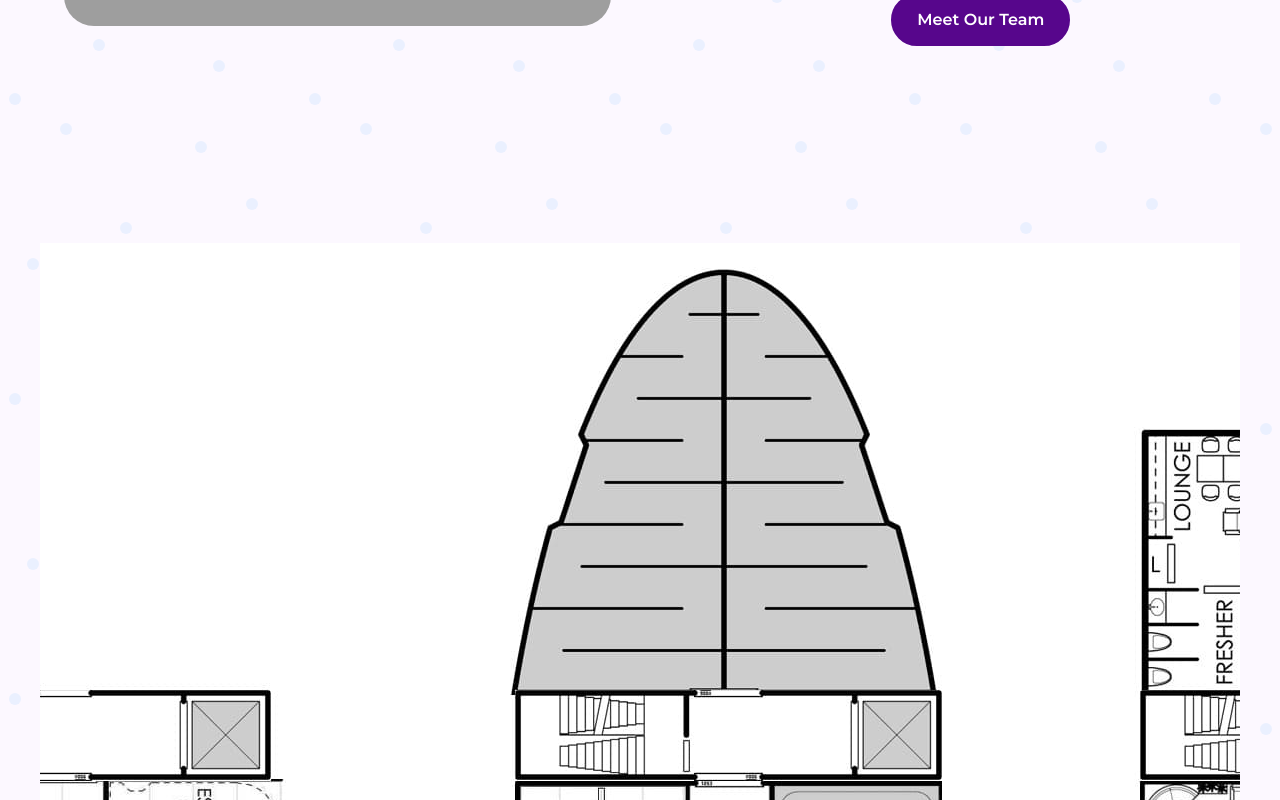
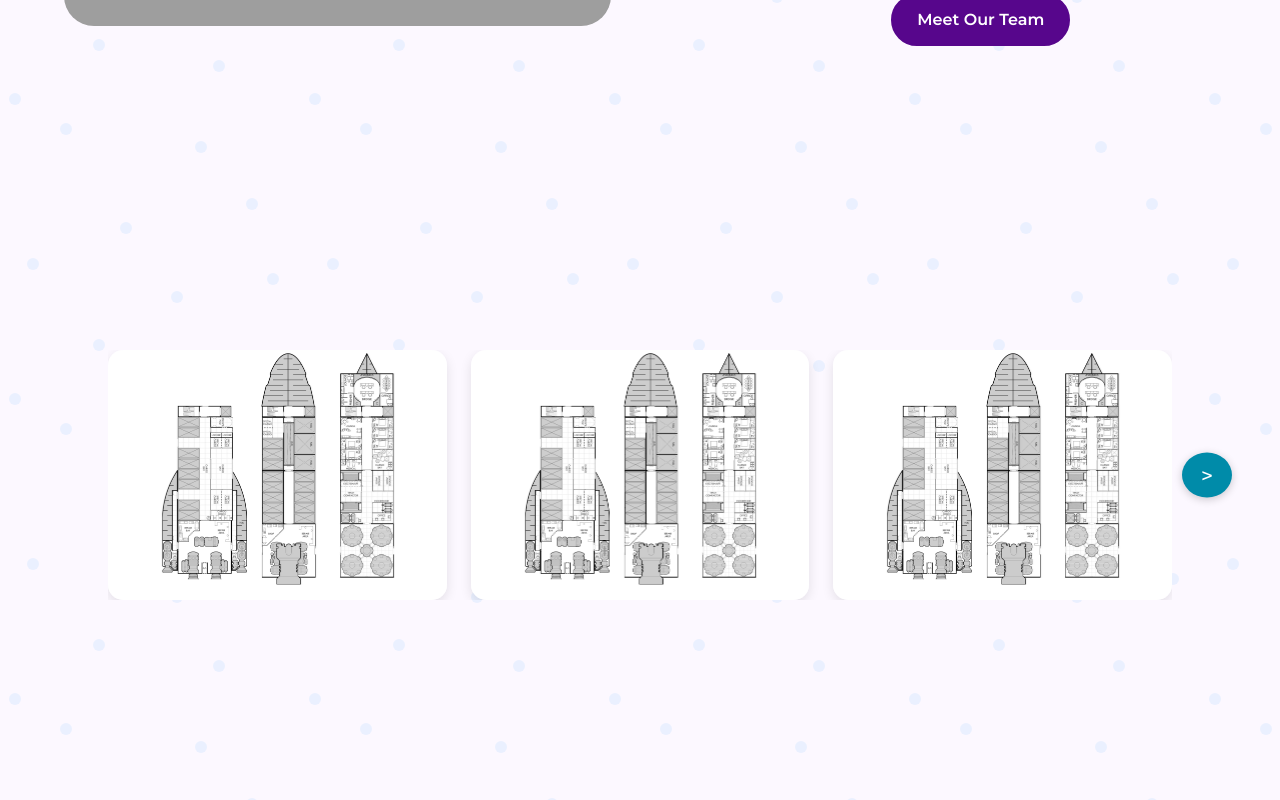
Before and after one commit to CENTMED/test-CENTMED-website, a React (Vite) app: page / in a window 1280 px wide. Shown: the part 1917-2717 px from the top of the page. Built offline with nearby package versions, Linux system fonts and the light colour scheme; grey boxes are pictures that could not be loaded.

Commit message:
Update Home.jsx

```diff
--- a/src/pages/Home.jsx
+++ b/src/pages/Home.jsx
@@ -155,7 +155,7 @@ const newsItems = [
     }
 ];
 
-// Image Carousel Component
+// Image Carousel Component (add this before the Home component)
 const ImageCarousel = ({ images }) => {
     const [currentIndex, setCurrentIndex] = useState(0);
     const [selectedImage, setSelectedImage] = useState(null);
@@ -169,11 +169,11 @@ const ImageCarousel = ({ images }) => {
         setCurrentIndex(prevIndex => Math.min(maxIndex, prevIndex + 1));
     };
 
-    const handleImageClick = (image) => {
+    const openModal = (image) => {
         setSelectedImage(image);
     };
 
-    const handleCloseModal = () => {
+    const closeModal = () => {
         setSelectedImage(null);
     };
 
@@ -182,25 +182,29 @@ const ImageCarousel = ({ images }) => {
     return (
         <>
             <div className="image-carousel-container">
-                <div className="image-carousel-wrapper">
+                <div className="image-carousel-content">
                     {currentIndex > 0 && (
                         <button
                             className="image-carousel-arrow image-carousel-arrow-left"
                             onClick={handlePrevious}
                             aria-label="Previous images"
                         >
-                            ‹
+                            &lt;
                         </button>
                     )}
 
                     <div className="carousel-images-container">
-                        {visibleImages.map(image => (
+                        {visibleImages.map((image, index) => (
                             <div
-                                key={image.id}
-                                className="carousel-image-item"
-                                onClick={() => handleImageClick(image)}
+                                key={currentIndex + index}
+                                className="carousel-image-wrapper"
+                                onClick={() => openModal(image)}
                             >
-                                <img src={image.src} alt={image.alt} />
+                                <img
+                                    src={image.src}
+                                    alt={image.alt}
+                                    className="carousel-image"
+                                />
                             </div>
                         ))}
                     </div>
@@ -211,7 +215,7 @@ const ImageCarousel = ({ images }) => {
                             onClick={handleNext}
                             aria-label="Next images"
                         >
-                            ›
+                            &gt;
                         </button>
                     )}
                 </div>
@@ -221,7 +225,7 @@ const ImageCarousel = ({ images }) => {
             {selectedImage && (
                 <div
                     className="image-modal-overlay"
-                    onClick={handleCloseModal}
+                    onClick={closeModal}
                 >
                     <div
                         className="image-modal-content"
@@ -229,12 +233,16 @@ const ImageCarousel = ({ images }) => {
                     >
                         <button
                             className="image-modal-close"
-                            onClick={handleCloseModal}
-                            aria-label="Close modal"
+                            onClick={closeModal}
+                            aria-label="Close image"
                         >
                             ×
                         </button>
-                        <img src={selectedImage.src} alt={selectedImage.alt} />
+                        <img
+                            src={selectedImage.src}
+                            alt={selectedImage.alt}
+                            className="image-modal-image"
+                        />
                     </div>
                 </div>
             )}
```
